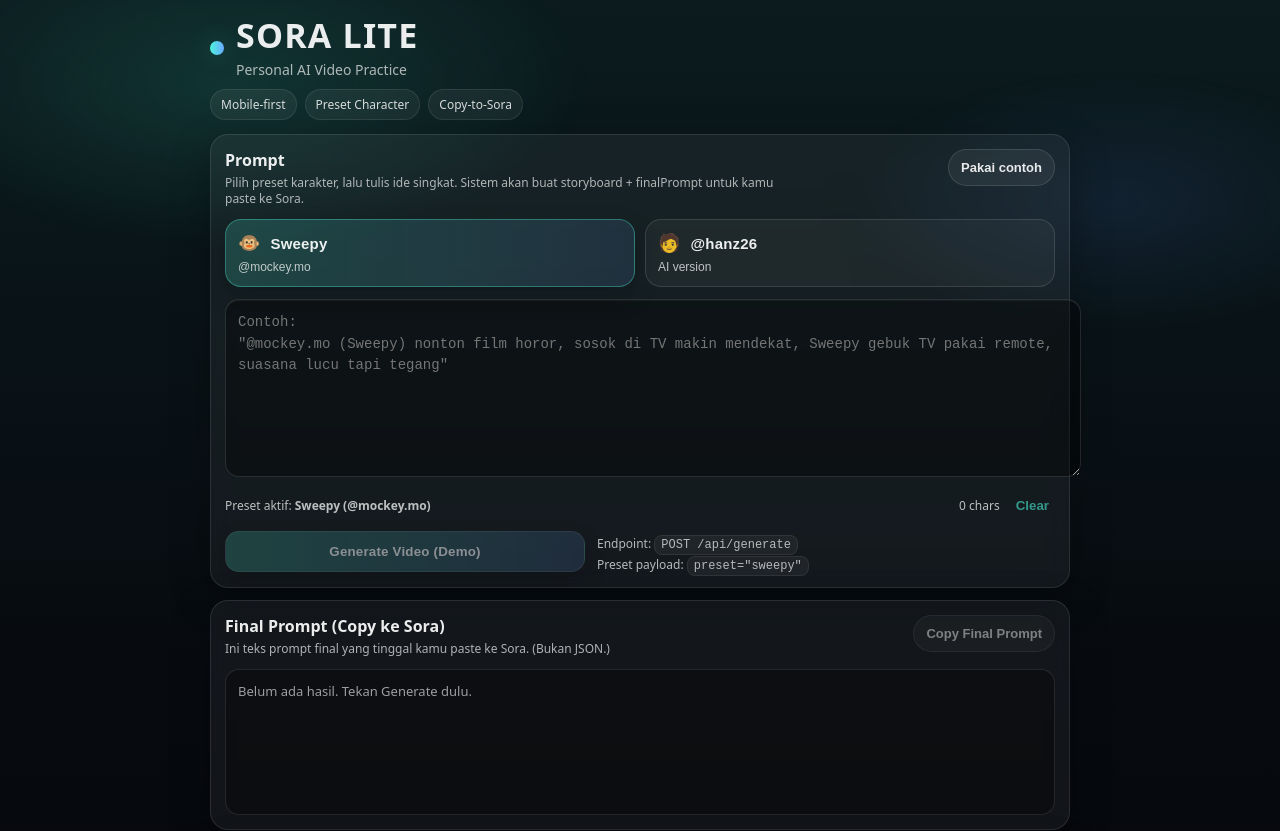
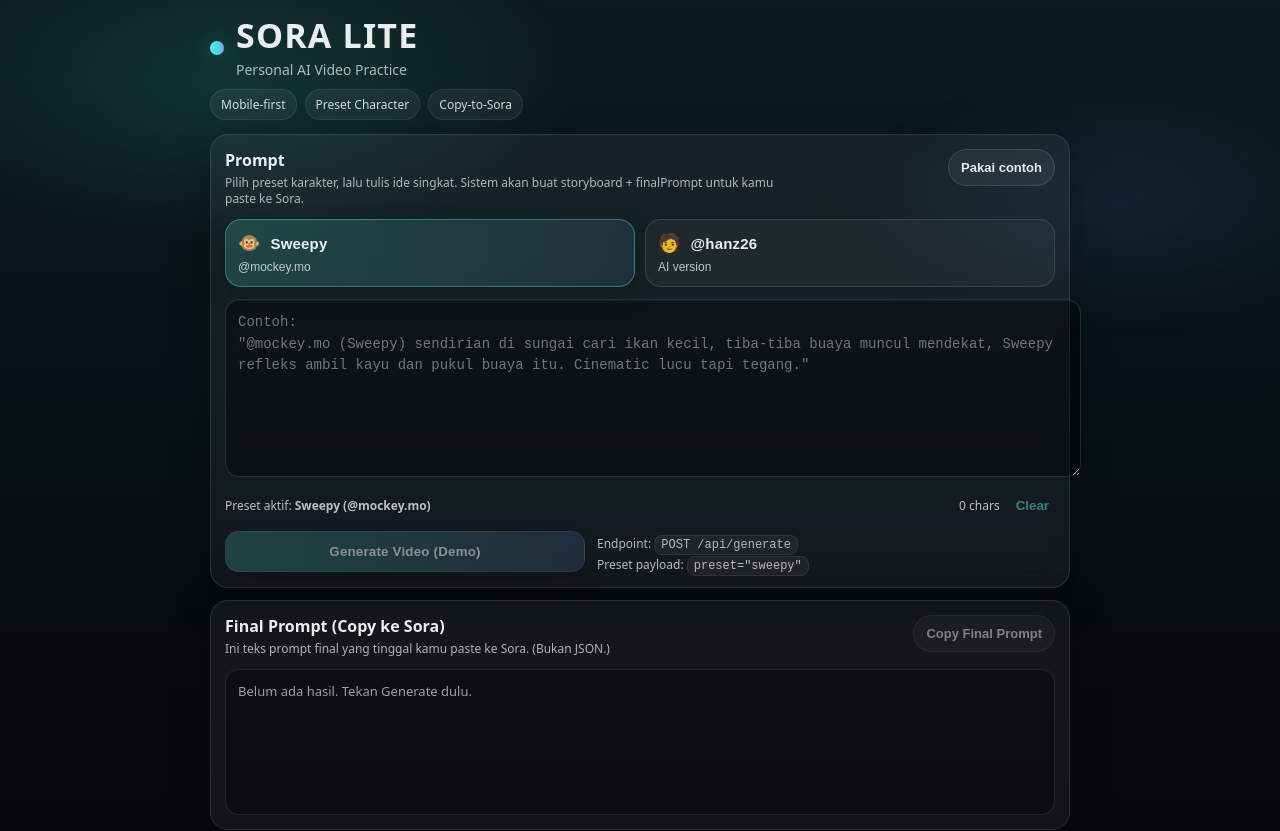
Before and after one commit to hanzonk26/sora-lite, a Next.js app: page / in a window 1280 px wide. Shown: the top 831 px of the page. Built offline with nearby package versions, Linux system fonts and the light colour scheme.

Commit message:
Update page.tsx

```diff
--- a/app/page.tsx
+++ b/app/page.tsx
@@ -13,14 +13,13 @@
   const [copiedJson, setCopiedJson] = useState(false);
   const [copiedFinal, setCopiedFinal] = useState(false);
 
-  // section element -> HTMLElement (bukan HTMLDivElement)
-  const finalRef = useRef<HTMLElement | null>(null);
+  const finalRef = useRef<HTMLDivElement | null>(null);
 
   const exampleByPreset: Record<PresetKey, string> = {
     sweepy:
-      '@mockey.mo (Sweepy) nonton film horor, sosok di TV makin mendekat, Sweepy gebuk TV pakai remote, suasana lucu tapi tegang',
+      '@mockey.mo (Sweepy) sendirian di sungai cari ikan kecil, tiba-tiba buaya muncul mendekat, Sweepy refleks ambil kayu dan pukul buaya itu. Cinematic lucu tapi tegang.',
     hanz26:
-      '@hanz26 duduk santai seperti UGC, cerita singkat dengan ekspresi natural, vibe relatable, lighting bagus, soft selling halus',
+      '@hanz26 duduk santai gaya UGC, cerita singkat dengan ekspresi natural, vibe relatable, lighting bagus, soft selling halus (tanpa hard selling).',
   };
 
   const presetLabel: Record<PresetKey, { title: string; sub: string; emoji: string }> = {
@@ -40,7 +39,6 @@
   }, [result]);
 
   const finalPrompt = useMemo(() => {
-    // backend: result.output.finalPrompt
     return result?.output?.finalPrompt ? String(result.output.finalPrompt) : '';
   }, [result]);
 
@@ -76,7 +74,6 @@
 
       setResult(data);
 
-      // auto scroll ke Final Prompt
       setTimeout(() => {
         finalRef.current?.scrollIntoView({ behavior: 'smooth', block: 'start' });
       }, 150);
@@ -113,12 +110,11 @@
     }
   }
 
-  async function onUseExampleAuto() {
-    if (loading) return;
+  function onUseExampleAuto() {
     const ex = exampleByPreset[preset];
     setPrompt(ex);
     setErr('');
-    await generateWithText(ex); // auto-generate
+    generateWithText(ex);
   }
 
   function onClear() {
@@ -183,9 +179,8 @@
                   disabled={loading}
                   style={{
                     ...S.presetBtn,
-                    ...(active ? S.presetBtnActive : null),
+                    ...(active ? S.presetBtnActive : undefined),
                     opacity: loading ? 0.75 : 1,
-                    cursor: loading ? 'not-allowed' : 'pointer',
                   }}
                 >
                   <div style={S.presetTop}>
@@ -227,7 +222,7 @@
                 disabled={loading || prompt.length === 0}
                 style={{
                   ...S.linkBtn,
-                  opacity: loading || prompt.length === 0 ? 0.6 : 1,
+                  opacity: loading || prompt.length === 0 ? 0.5 : 1,
                   cursor: loading || prompt.length === 0 ? 'not-allowed' : 'pointer',
                 }}
               >
@@ -255,8 +250,7 @@
                 Endpoint: <code style={S.code}>POST /api/generate</code>
               </div>
               <div style={S.metaLine}>
-                Preset payload:{' '}
-                <code style={S.code}>preset="{preset === 'sweepy' ? 'sweepy' : 'hanz26'}"</code>
+                Preset payload: <code style={S.code}>preset="{preset}"</code>
               </div>
               {err ? <div style={S.errorText}>{err}</div> : null}
             </div>
@@ -327,8 +321,7 @@
           </div>
 
           <div style={S.footerNote}>
-            Tips: untuk test endpoint di browser, buka <code style={S.code}>/api/generate</code> (GET) cuma untuk cek hidup.
-            Generate beneran pakai POST dari tombol.
+            Tips: untuk test endpoint di browser, buka <code style={S.code}>/api/generate</code> (GET) cuma untuk cek hidup. Generate beneran pakai POST dari tombol.
           </div>
         </section>
 
@@ -501,6 +494,7 @@
     border: 'none',
     color: 'rgba(76,245,219,0.95)',
     fontWeight: 800,
+    cursor: 'pointer',
     padding: 6,
   },
   actionsRow: {
```
